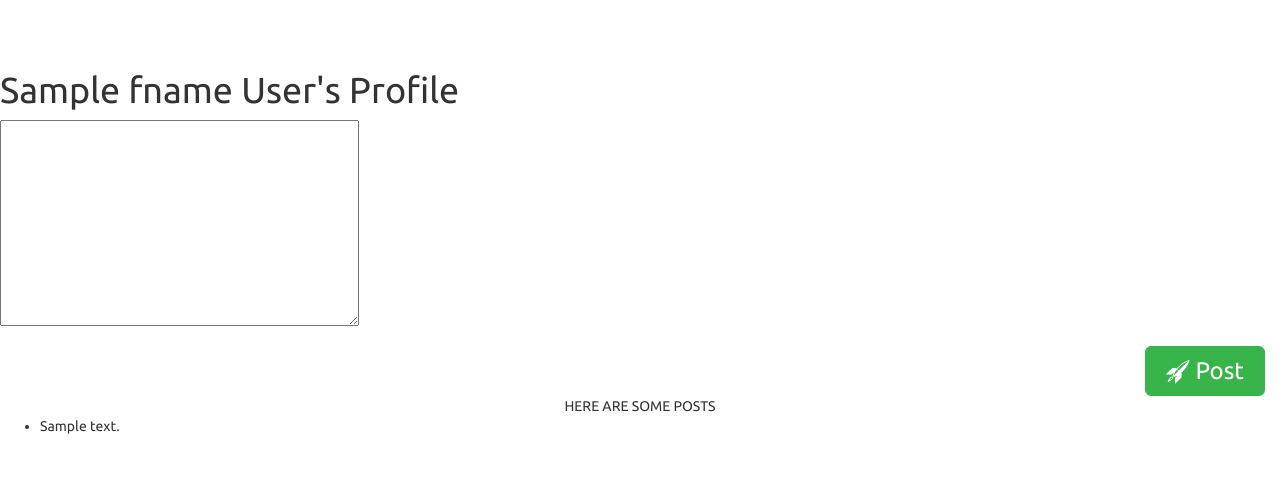
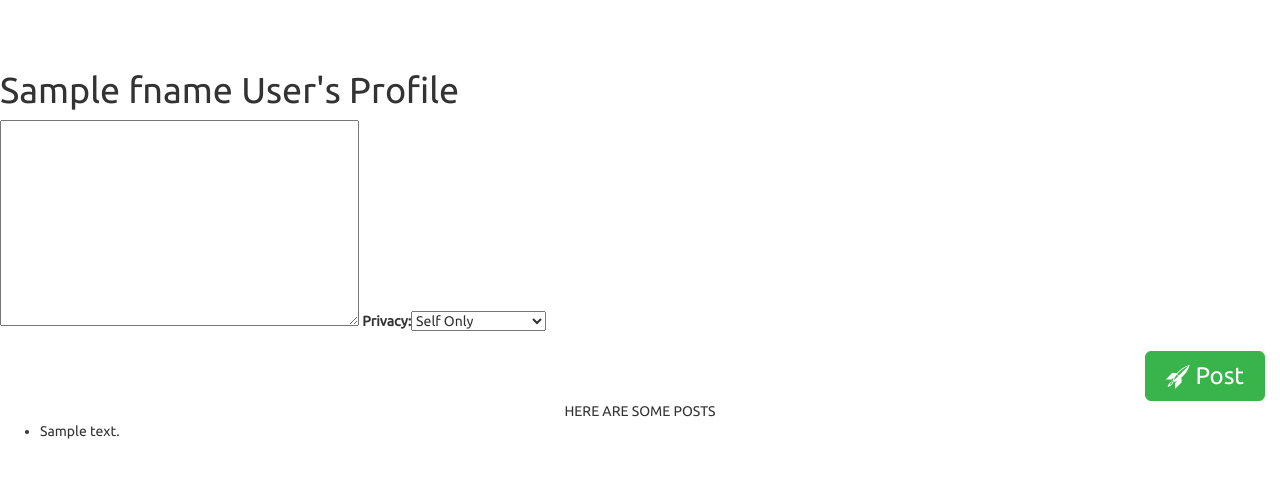
Before and after one commit to Tamarabyte/cmput410-project, a Django app: template DistributedSocialNetworking/Hindlebook/templates/profile.html in a window 1280 px wide. Shown: the top 478 px of the page. Run offline with Django 3.2, Linux system fonts and the light colour scheme; tables that the repository leaves empty hold one stand-in row (values such as "Sample post"); the template is opened without the code that fills it: values that come from a table or form of the project are taken from there, most other values are stand-ins (such as "Sample title", 1, 10 or a date in 2020); some libraries are stand-ins or nearby versions; some web fonts are replaced.

Commit message:
Added privacy to posts, modelchange make sure to migrate db changes

```diff
--- a/DistributedSocialNetworking/DistributedSocialNetworking/urls.py
+++ b/DistributedSocialNetworking/DistributedSocialNetworking/urls.py
@@ -8,9 +8,9 @@ from django.contrib.auth.decorators import login_required
 urlpatterns = patterns('',
     # Pre-login URLS
     url(r'^$', login, {'template_name' : 'login.html', 'authentication_form' : LoginForm}, name='login'),
-		url(r'^profile/(?P<authorID1>[0-9]+)/sendPost', 'Hindlebook.views.statusUpdate', name='statusUpdate'),
+		url(r'^profile/(?P<authorID1>[0-9]+)/sendPost$', 'Hindlebook.views.statusUpdate', name='statusUpdate'),
     url(r'^stream$', login_required(stream), name="stream"),
-		url(r'^profile/(?P<authorID1>[0-9]+)', 'Hindlebook.views.profileQuery', name='profileQuery'),
+		url(r'^profile/(?P<authorID1>[0-9]+)$', 'Hindlebook.views.profileQuery', name='profileQuery'),
     # Rest Api
     url(r'^api/', include('api.urls', namespace='api')),
     # url(r'^api-auth/', include('rest_framework.urls', namespace='rest_framework')),
--- a/DistributedSocialNetworking/Hindlebook/forms/post_forms.py
+++ b/DistributedSocialNetworking/Hindlebook/forms/post_forms.py
@@ -2,3 +2,10 @@ from django import forms
 
 class PostForm(forms.Form):
 		post_text = forms.CharField(label="",widget=forms.Textarea)
+		post_privacy = forms.ChoiceField(label = "Privacy", widget=forms.Select(),
+										choices = ([(0,"Self Only"),
+													(1,"Selected author"),
+													(2,"Friends"),
+													(3,"Friends of Friends"),
+													(4,"Friends on host"),
+													(5,"Public")]),required=True)
--- a/DistributedSocialNetworking/Hindlebook/models/post_models.py
+++ b/DistributedSocialNetworking/Hindlebook/models/post_models.py
@@ -7,10 +7,21 @@ class Post(models.Model):
     text = models.TextField()
     pub_date = models.DateTimeField('date published', auto_now_add=True)
 
+	# Edited by Rob Hackman March 7th
+	# Added field for privacy on posts, privacy settings are as follows
+	# 0 - Private to me
+	# 1 - Private to one other author
+	# 2 - Private to my friends
+	# 3 - Private to friends of friends
+	# 4 - private to friends on my host
+	# 5 - Public
+    privacy = models.IntegerField(default=5)
+	# Need to add some way to specify for privacy setting 1 who the other author is
+
     def __str__(self):
-				# Edited by Rob Hackman March 7th
-				# Ultimately this should probably return some sort of HTML
-				# for displaying the post in case it's  got a picture etc.
+		# Edited by Rob Hackman March 7th
+		# Ultimately this should probably return some sort of HTML
+		# for displaying the post in case it's  got a picture etc.
         return str(self.text)
 
     # Get the comments for this Post
--- a/DistributedSocialNetworking/Hindlebook/templates/profile.html
+++ b/DistributedSocialNetworking/Hindlebook/templates/profile.html
@@ -18,7 +18,8 @@
 
 		      <input type="hidden" name="next" value="{{ next }}" />
 
-	  </form>
+	</form>
+
 
 <div class="Test" style="text-align: center">HERE ARE SOME POSTS</div>
 <ul>
--- a/DistributedSocialNetworking/Hindlebook/views/profile_view.py
+++ b/DistributedSocialNetworking/Hindlebook/views/profile_view.py
@@ -36,7 +36,7 @@ def statusUpdate(request, authorID1):
 		raise Http404("Should be a POST")
 
 	posttext = request.POST.get("post_text","")
-	newpost = Post(author_id = authorID1, text=posttext)
+	newpost = Post(author_id = authorID1, text=posttext,privacy=request.POST.get("post_privacy"))
 	newpost.save()
 	context = RequestContext(request)
 
```
Also changed, not shown: DistributedSocialNetworking/Hindlebook/migrations/0004_post_privacy.py (added).
